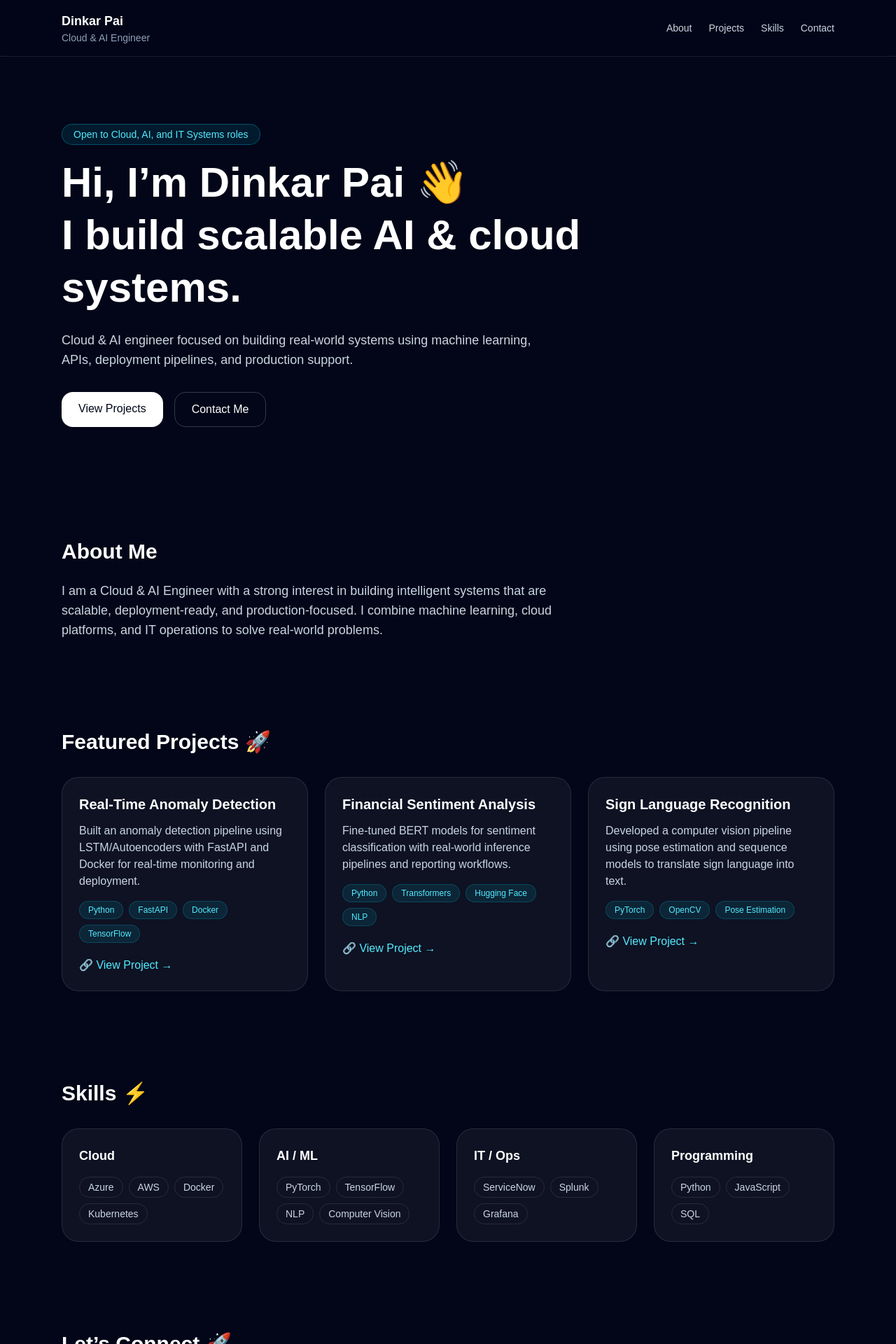
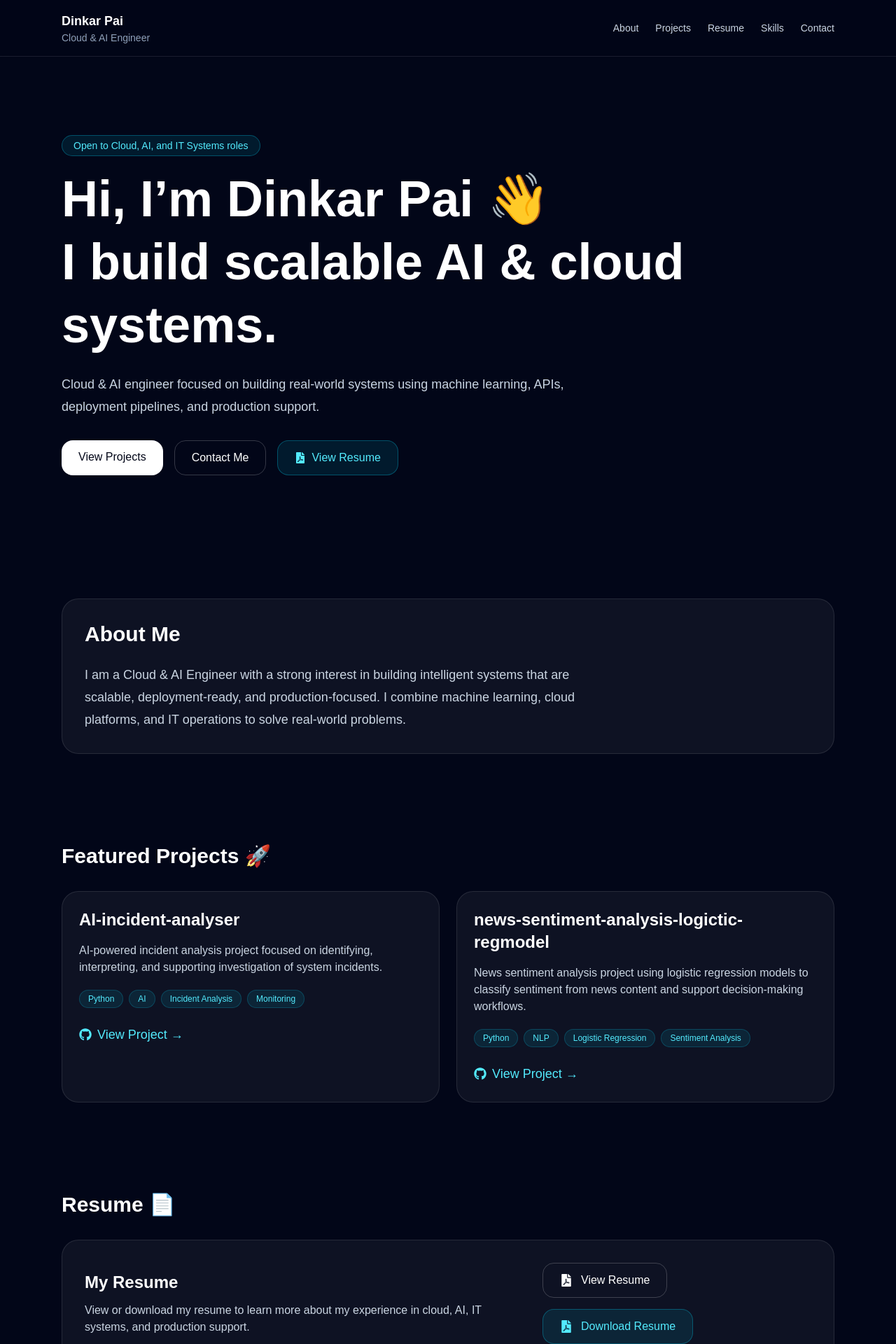
Before and after one commit to Dinkarpai/portfolio-site, a Next.js app: page / in a window 1280 px wide. Shown: the top 1920 px of the page at 70% size. Built offline with nearby package versions, Linux system fonts and the light colour scheme.

Commit message:
Add view + download resume section

```diff
--- a/app/page.tsx
+++ b/app/page.tsx
@@ -1,42 +1,39 @@
 "use client";
 
-import { FaLinkedin, FaGithub } from "react-icons/fa";
+import { FaLinkedin, FaGithub, FaFilePdf } from "react-icons/fa";
 import { MdEmail } from "react-icons/md";
 
 const projects = [
   {
-    title: "Real-Time Anomaly Detection",
+    title: "AI-incident-analyser",
     description:
-      "Built an anomaly detection pipeline using LSTM/Autoencoders with FastAPI and Docker for real-time monitoring and deployment.",
-    tech: ["Python", "FastAPI", "Docker", "TensorFlow"],
-    github: "https://github.com/Dinkarpai",
+      "AI-powered incident analysis project focused on identifying, interpreting, and supporting investigation of system incidents.",
+    tech: ["Python", "AI", "Incident Analysis", "Monitoring"],
+    github: "https://github.com/Dinkarpai/AI-incident-analyser",
   },
   {
-    title: "Financial Sentiment Analysis",
+    title: "news-sentiment-analysis-logictic-regmodel",
     description:
-      "Fine-tuned BERT models for sentiment classification with real-world inference pipelines and reporting workflows.",
-    tech: ["Python", "Transformers", "Hugging Face", "NLP"],
-    github: "https://github.com/Dinkarpai",
-  },
-  {
-    title: "Sign Language Recognition",
-    description:
-      "Developed a computer vision pipeline using pose estimation and sequence models to translate sign language into text.",
-    tech: ["PyTorch", "OpenCV", "Pose Estimation"],
-    github: "https://github.com/Dinkarpai",
+      "News sentiment analysis project using logistic regression models to classify sentiment from news content and support decision-making workflows.",
+    tech: ["Python", "NLP", "Logistic Regression", "Sentiment Analysis"],
+    github:
+      "https://github.com/Dinkarpai/news-sentiment-analysis-logictic-regmodel",
   },
 ];
 
 const skills = {
   Cloud: ["Azure", "AWS", "Docker", "Kubernetes"],
   "AI / ML": ["PyTorch", "TensorFlow", "NLP", "Computer Vision"],
-  "IT / Ops": ["ServiceNow", "Splunk", "Grafana"],
-  Programming: ["Python", "JavaScript", "SQL"],
+  "IT / Ops": ["ServiceNow", "Splunk", "Grafana", "Incident Management"],
+  Programming: ["Python", "JavaScript", "SQL", "PowerShell"],
 };
 
 export default function Home() {
   return (
     <main className="min-h-screen bg-slate-950 text-white">
+      <div className="absolute inset-0 -z-10 bg-[radial-gradient(circle_at_top,rgba(34,211,238,0.12),transparent_35%),radial-gradient(circle_at_80%_20%,rgba(59,130,246,0.10),transparent_30%)]" />
+
+      {/* NAVBAR */}
       <header className="sticky top-0 z-50 border-b border-white/10 bg-slate-950/80 backdrop-blur">
         <div className="mx-auto flex max-w-6xl items-center justify-between px-6 py-4">
           <div>
@@ -45,34 +42,38 @@ export default function Home() {
           </div>
 
           <nav className="hidden gap-6 text-sm text-slate-300 md:flex">
-            <a href="#about" className="hover:text-white">
+            <a href="#about" className="transition hover:text-white">
               About
             </a>
-            <a href="#projects" className="hover:text-white">
+            <a href="#projects" className="transition hover:text-white">
               Projects
             </a>
-            <a href="#skills" className="hover:text-white">
+            <a href="#resume" className="transition hover:text-white">
+              Resume
+            </a>
+            <a href="#skills" className="transition hover:text-white">
               Skills
             </a>
-            <a href="#contact" className="hover:text-white">
+            <a href="#contact" className="transition hover:text-white">
               Contact
             </a>
           </nav>
         </div>
       </header>
 
-      <section className="mx-auto max-w-6xl px-6 py-24">
+      {/* HERO */}
+      <section className="mx-auto max-w-6xl px-6 py-24 md:py-28">
         <p className="mb-4 inline-block rounded-full border border-cyan-400/30 bg-cyan-400/10 px-4 py-1 text-sm text-cyan-300">
           Open to Cloud, AI, and IT Systems roles
         </p>
 
-        <h1 className="max-w-4xl text-4xl font-bold leading-tight md:text-6xl">
+        <h1 className="max-w-4xl text-4xl font-bold leading-tight md:text-7xl">
           Hi, I’m Dinkar Pai 👋
           <br />
           I build scalable AI & cloud systems.
         </h1>
 
-        <p className="mt-6 max-w-2xl text-lg text-slate-300">
+        <p className="mt-6 max-w-3xl text-lg leading-8 text-slate-300">
           Cloud & AI engineer focused on building real-world systems using
           machine learning, APIs, deployment pipelines, and production support.
         </p>
@@ -91,34 +92,48 @@ export default function Home() {
           >
             Contact Me
           </a>
+
+          <a
+            href="/resume.pdf"
+            target="_blank"
+            rel="noreferrer"
+            className="flex items-center gap-2 rounded-2xl border border-cyan-400/30 bg-cyan-400/10 px-6 py-3 font-medium text-cyan-300 transition hover:bg-cyan-400/20"
+          >
+            <FaFilePdf />
+            View Resume
+          </a>
         </div>
       </section>
 
+      {/* ABOUT */}
       <section id="about" className="mx-auto max-w-6xl px-6 py-16">
+        <div className="rounded-3xl border border-white/10 bg-white/5 p-8">
           <h2 className="text-3xl font-semibold">About Me</h2>
 
-        <p className="mt-6 max-w-3xl text-lg text-slate-300">
+          <p className="mt-6 max-w-3xl text-lg leading-8 text-slate-300">
             I am a Cloud & AI Engineer with a strong interest in building
             intelligent systems that are scalable, deployment-ready, and
             production-focused. I combine machine learning, cloud platforms, and
             IT operations to solve real-world problems.
           </p>
+        </div>
       </section>
 
+      {/* PROJECTS */}
       <section id="projects" className="mx-auto max-w-6xl px-6 py-16">
         <h2 className="text-3xl font-semibold">Featured Projects 🚀</h2>
 
-        <div className="mt-8 grid gap-6 md:grid-cols-3">
+        <div className="mt-8 grid gap-6 md:grid-cols-2">
           {projects.map((project) => (
             <div
               key={project.title}
-              className="rounded-3xl border border-white/10 bg-white/5 p-6 transition hover:-translate-y-1"
+              className="rounded-3xl border border-white/10 bg-white/5 p-6 transition duration-300 hover:-translate-y-1 hover:bg-white/[0.07]"
             >
-              <h3 className="text-xl font-semibold">{project.title}</h3>
+              <h3 className="text-2xl font-semibold">{project.title}</h3>
 
-              <p className="mt-3 text-slate-300">{project.description}</p>
+              <p className="mt-4 text-slate-300">{project.description}</p>
 
-              <div className="mt-4 flex flex-wrap gap-2">
+              <div className="mt-5 flex flex-wrap gap-2">
                 {project.tech.map((item) => (
                   <span
                     key={item}
@@ -133,15 +148,63 @@ export default function Home() {
                 href={project.github}
                 target="_blank"
                 rel="noreferrer"
-                className="mt-5 inline-block text-cyan-300 hover:text-cyan-200"
+                className="mt-6 inline-flex items-center gap-2 text-lg font-medium text-cyan-300 hover:text-cyan-200"
               >
-                🔗 View Project →
+                <FaGithub />
+                View Project →
               </a>
             </div>
           ))}
         </div>
       </section>
 
+      {/* RESUME */}
+       <section id="resume" className="mx-auto max-w-6xl px-6 py-16">
+         <h2 className="text-3xl font-semibold">Resume 📄</h2>
+
+        <div className="mt-8 rounded-3xl border border-white/10 bg-white/5 p-8">
+        <div className="flex flex-col gap-6 md:flex-row md:items-center md:justify-between">
+
+       {/* LEFT SIDE */}
+        <div>
+         <h3 className="text-2xl font-semibold">My Resume</h3>
+         <p className="mt-3 max-w-2xl text-slate-300">
+           View or download my resume to learn more about my experience in
+           cloud, AI, IT systems, and production support.
+         </p>
+       </div>
+
+      {/* RIGHT SIDE BUTTONS */}
+       <div className="flex flex-wrap gap-4">
+
+        {/* VIEW */}
+         <a
+          href="/DPResumeMain2026.pdf"
+          target="_blank"
+          rel="noreferrer"
+          className="inline-flex items-center gap-3 rounded-2xl border border-white/20 px-6 py-3 font-medium transition hover:bg-white/10"
+         >
+          <FaFilePdf size={18} />
+          View Resume
+         </a>
+
+        {/* DOWNLOAD */}
+        <a
+          href="/DPResumeMain2026.pdf"
+          download
+          className="inline-flex items-center gap-3 rounded-2xl border border-cyan-400/30 bg-cyan-400/10 px-6 py-3 font-medium text-cyan-300 transition hover:bg-cyan-400/20"
+        >
+          <FaFilePdf size={18} />
+          Download Resume
+        </a>
+
+      </div>
+
+    </div>
+  </div>
+</section>
+
+      {/* SKILLS */}
       <section id="skills" className="mx-auto max-w-6xl px-6 py-16">
         <h2 className="text-3xl font-semibold">Skills ⚡</h2>
 
@@ -168,14 +231,13 @@ export default function Home() {
         </div>
       </section>
 
+      {/* CONTACT */}
       <section id="contact" className="mx-auto max-w-6xl px-6 py-16">
         <h2 className="text-3xl font-semibold">Let’s Connect 🚀</h2>
 
         <div className="mt-8 grid gap-6 md:grid-cols-3">
-
-    {/* EMAIL */}
           <a
-      href="mailto:your-email@example.com"
+            href="mailto:pai24rohit@gmail.com"
             className="flex items-center gap-4 rounded-2xl border border-white/10 bg-white/5 p-6 transition hover:scale-[1.02] hover:bg-white/10"
           >
             <MdEmail size={28} className="text-cyan-300" />
@@ -185,7 +247,6 @@ export default function Home() {
             </div>
           </a>
 
-    {/* LINKEDIN */}
           <a
             href="https://www.linkedin.com/in/dinkarnpai/"
             target="_blank"
@@ -199,7 +260,6 @@ export default function Home() {
             </div>
           </a>
 
-    {/* GITHUB */}
           <a
             href="https://github.com/Dinkarpai"
             target="_blank"
@@ -209,12 +269,10 @@ export default function Home() {
             <FaGithub size={28} className="text-white" />
             <div>
               <p className="text-lg font-semibold">GitHub</p>
-        <p className="text-sm text-slate-400">View my projects</p>
+              <p className="text-sm text-slate-400">View my repositories</p>
             </div>
           </a>
-
         </div>
-
       </section>
     </main>
   );
```
Also changed, not shown: 1 other file (tests, documents, lock files or other folders). Lines whose indentation alone changed are shown as unchanged.
